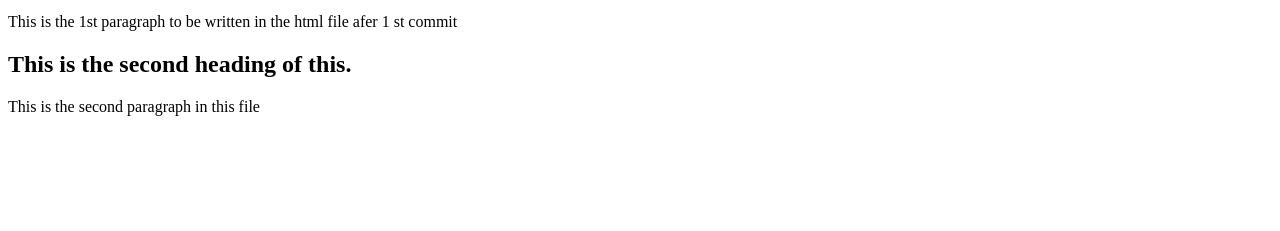
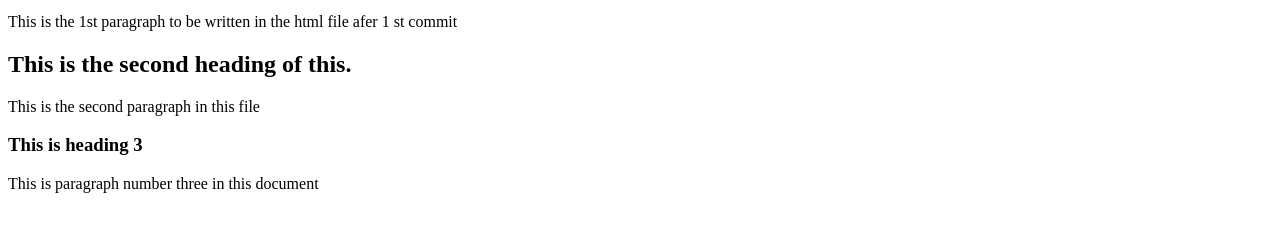
Before and after one commit to Maliha-Jamshaid/WEB-WEEK1-HTML, a plain HTML site: page index.html in a window 1280 px wide. Shown: the part 127-358 px from the top of the page. Drawn offline with Linux system fonts and the light colour scheme.

Commit message:
2nd commit

```diff
--- a/index.html
+++ b/index.html
@@ -12,6 +12,8 @@
     <p>This is the 1st paragraph to be written in the html file afer 1 st commit</p>
     <h2>This is the second heading of this.</h2>
     <p>This is the second paragraph in this file</p>
+    <h3>This is heading 3</h3>
+    <p>This is paragraph number three in this document</p>
 
 
 </body>
```
